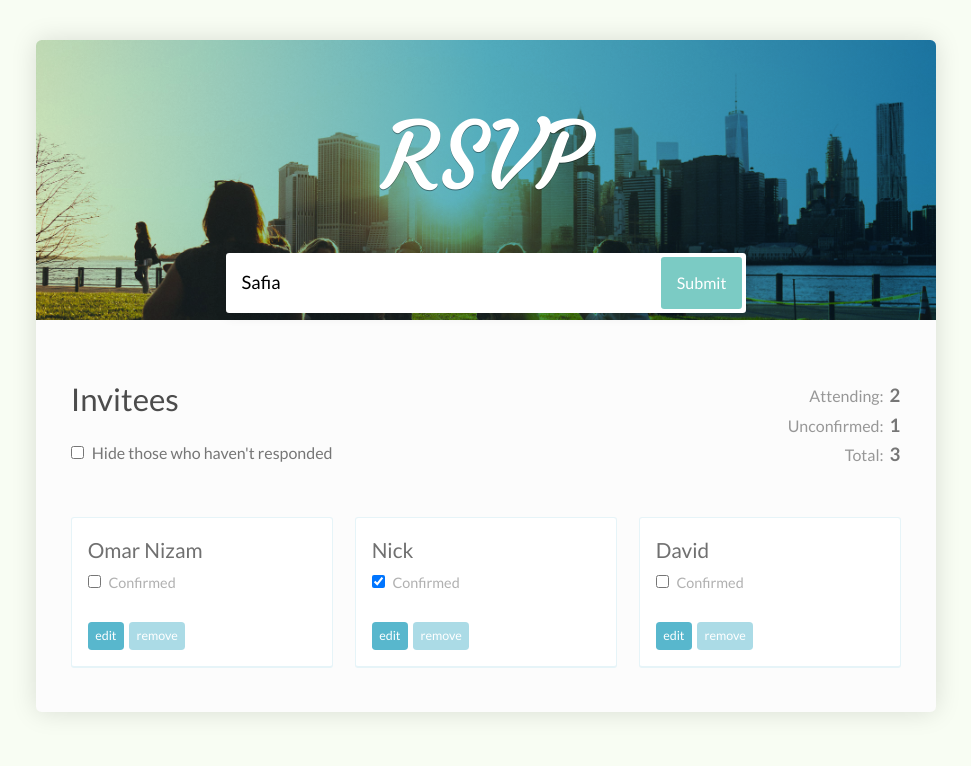
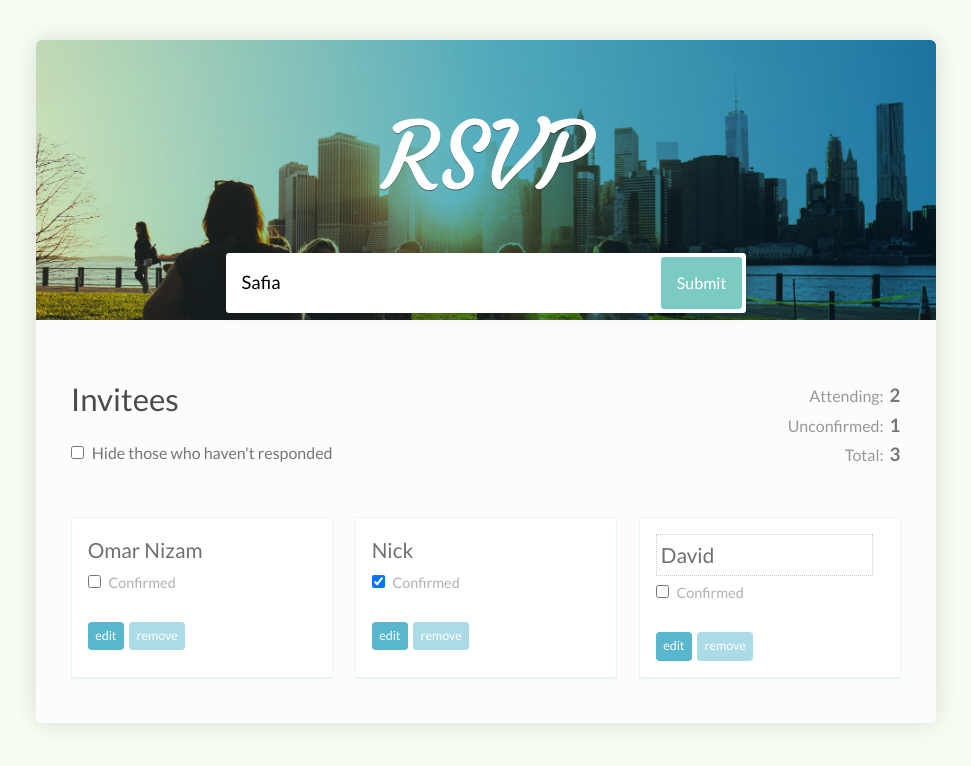
Before and after one commit to OmarNizam/RSVP, a React (Create React App) app: page / in a window 1280 px wide. Shown: the top 766 px of the page, without its empty margins (154-1125 px from the left). Built offline with nearby package versions, Linux system fonts and the light colour scheme.

Commit message:
Toggling Edit State for Guests

```diff
--- a/src/App.js
+++ b/src/App.js
@@ -9,30 +9,37 @@
       {
         name: 'Omar Nizam',
         isConfirmed: false,
+        isEditing: false,
       },
       {
         name: 'Nick',
         isConfirmed: true,
+        isEditing: false,
       },
       {
         name: 'David',
         isConfirmed: false,
+        isEditing: true,
       },
     ],
   }
 
-  toggleConfirmationAt = indexToChange =>
+  toggleGuestPropertyAt = (property, indexToChange) =>
     this.setState({
       guests: this.state.guests.map((guest, index) =>{
         if (index === indexToChange) {
           return {
             ...guest,
-            isConfirmed: !guest.isConfirmed,
+            [property]: !guest[property],
           };
         }
         return guest;
       }),
     });
+
+  toggleConfirmationAt = index => this.toggleGuestPropertyAt("isConfirmed", index);
+
+  toggleEditingAt = index => this.toggleGuestPropertyAt("isEditing", index);
 
   getTotalInvited = () => this.state.guests.length;
   // getAttendingGuests = () =>
@@ -73,7 +80,9 @@
           </table>
           <GuestList
             guests={this.state.guests}
-            toggleConfirmationAt={this.toggleConfirmationAt} />
+            toggleConfirmationAt={this.toggleConfirmationAt}
+            toggleEditingAt={this.toggleEditingAt}
+           />
         </div>
       </div>
     );
--- a/src/components/Guest.js
+++ b/src/components/Guest.js
@@ -1,24 +1,29 @@
 import React from 'react';
 import PropTypes from 'prop-types';
+import GuestName from './GuestName';
 
 const Guest = props =>
 
     <li>
-      <span>{props.name}</span>
+      <GuestName isEditing={props.isEditing}>
+        {props.name}
+      </GuestName>
       <label>
         <input type="checkbox"
                checked={props.isConfirmed}
                onChange={props.handleConfirmation}
               /> Confirmed
       </label>
-      <button>edit</button>
+      <button onClick={props.handleToggleEditing}>edit</button>
       <button>remove</button>
     </li>;
 
 Guest.propTypes = {
   name: PropTypes.string.isRequired,
   isConfirmed: PropTypes.bool.isRequired,
+  isEditing: PropTypes.bool.isRequired,
   handleConfirmation: PropTypes.func.isRequired,
+  handleToggleEditing: PropTypes.func.isRequired,
 
 }
 
--- a/src/components/GuestList.js
+++ b/src/components/GuestList.js
@@ -9,7 +9,9 @@
     <Guest key={index}
           name={guest.name}
           isConfirmed={guest.isConfirmed}
-          handleConfirmation={()=> props.toggleConfirmationAt(index)}
+          isEditing={guest.isEditing}
+          handleConfirmation={() => props.toggleConfirmationAt(index)}
+          handleToggleEditing={() => props.toggleEditingAt(index)}
         />
 
     )}
@@ -18,6 +20,7 @@
 GuestList.propTypes = {
   guests: PropTypes.array.isRequired,
   toggleConfirmationAt: PropTypes.func.isRequired,
+  toggleEditingAt: PropTypes.func.isRequired,
 }
 
 export default GuestList;
--- /dev/null
+++ b/src/components/GuestName.js
@@ -0,0 +1,21 @@
+import React from 'react';
+import PropTypes from 'prop-types';
+
+
+const GuestName = props => {
+  if (props.isEditing) {
+    return (
+      <input type="text"
+             value={props.children} />
+    );
+  }
+  return (
+    <span>{props.children}</span>
+  );
+};
+
+GuestName.propTypes = {
+  isEditing: PropTypes.bool.isRequired,
+}
+
+export default GuestName;
```
